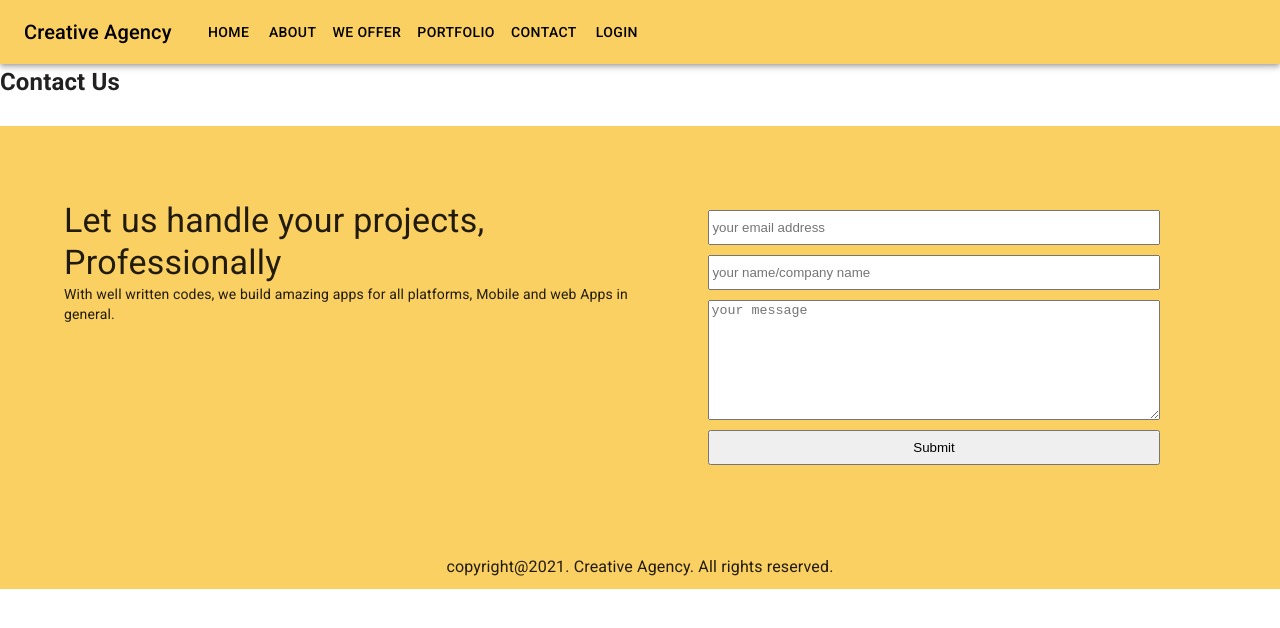
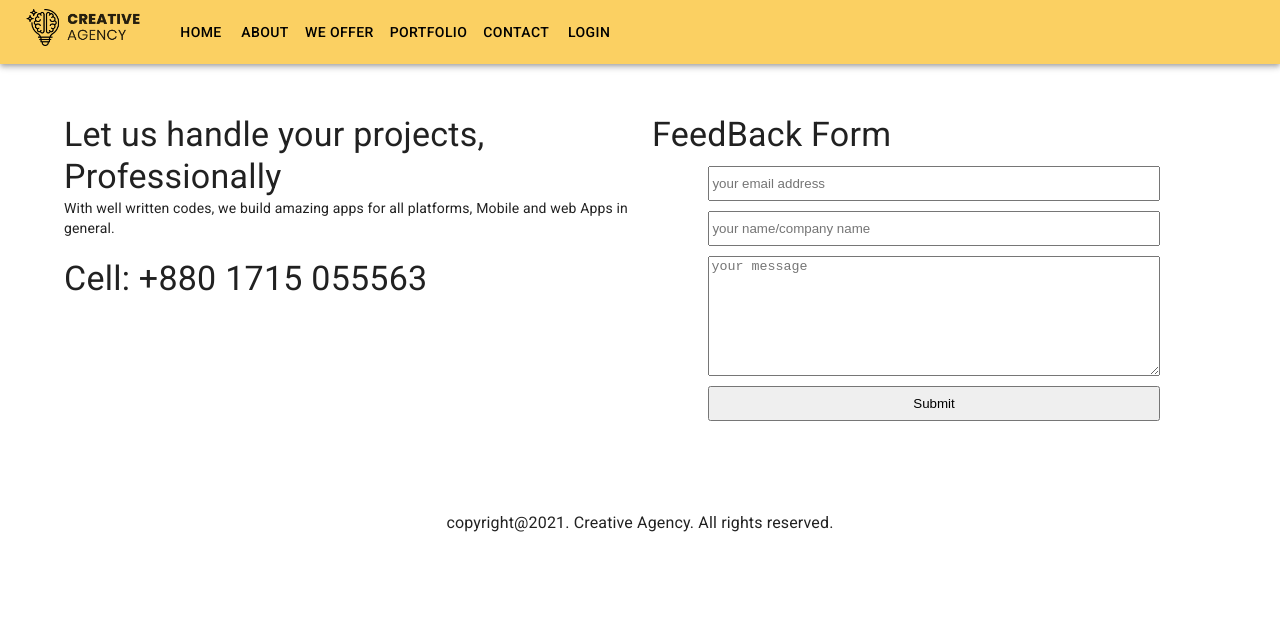
Before and after one commit to mukitur/Creative-Agency-Client, a React (Create React App) app: page /contact in a window 1280 px wide. Shown: the top 628 px of the page. Built offline with nearby package versions, Linux system fonts and the light colour scheme; no server answers.

Commit message:
logo add

```diff
--- a/src/Pages/Contact/Contact.js
+++ b/src/Pages/Contact/Contact.js
@@ -1,13 +1,66 @@
-import React from 'react';
-import Footer from '../../Shared/Footer/Footer';
+import React, { useRef } from 'react';
+import { useForm } from "react-hook-form";
 import Navigation from '../../Shared/Navigation/Navigation';
+import emailjs from 'emailjs-com';
+import { Container, Grid, Typography } from '@mui/material';
 
 const Contact = () => {
+    const { register, handleSubmit, reset } = useForm();
+    //for email js
+    const form = useRef();
+
+    const sendEmail = (e) => {
+        e.preventDefault();
+
+        emailjs.sendForm('service_Creative_h1pkj05', 'template_sc88ryi', form.current, 'user_jdWKYuVPcrmQs5UerXt2S')
+        .then((result) => {
+            alert('thank you email sent successfully');
+            reset();
+        }, (error) => {
+            alert('message');
+        });
+
+    };
+
     return (
         <div>
             <Navigation/>
-            <h2>Contact Us</h2>
-            <Footer/>
+            <Container>
+                <Grid container spacing={3} >
+                    <Grid item xs={12} md={6} style={{marginTop: '50px', marginBottom: '50px'}}>
+                        <Typography variant='h4'>
+                            Let us handle your projects, Professionally
+                        </Typography>
+                        <Typography variant='body2'>
+                            With well written codes, we build amazing apps for all platforms, Mobile and web Apps in general.
+                        </Typography>
+                        <Typography style={{marginTop: '20px'}} variant='h4'>
+                            Cell: +880 1715 055563
+                        </Typography>
+                    </Grid>
+
+                    <Grid item xs={12} md={6} style={{marginTop: '50px', marginBottom: '50px'}}>
+                    <Typography variant='h4'>
+                            FeedBack Form
+                        </Typography>
+
+                        <div className="add-footer">
+                            <form ref={form} onSubmit={sendEmail}>
+                                <input  {...register("email", { required: true, maxLength: 80 })} placeholder="your email address"/>
+                                <input  {...register("name", { required: true, maxLength: 80 })} placeholder="your name/company name"/>
+                                <textarea {...register("message", { required: true, maxLength: 300 })} placeholder="your message" />
+                                <input type="submit"/>
+                            </form>
+                        </div>
+                    </Grid>
+                </Grid>
+
+                <Grid container spacing={2} className="App">
+                    <Grid item xs={12} md={12} style={{marginTop: '30px', marginBottom: '10px'}}>
+                        copyright@2021. Creative Agency. All rights reserved.
+                    </Grid>
+                </Grid>
+            </Container>
         </div>
     );
 };
--- a/src/Pages/WeOffer/WeOffer.js
+++ b/src/Pages/WeOffer/WeOffer.js
@@ -1,4 +1,5 @@
 import React from 'react';
+import Footer from '../../Shared/Footer/Footer';
 import Navigation from '../../Shared/Navigation/Navigation';
 import ShowServices from '../ShowServices/ShowServices';
 
@@ -7,6 +8,7 @@ const WeOffer = () => {
         <div>
             <Navigation/>
             <ShowServices/>
+            <Footer></Footer>
         </div>
     );
 };
--- a/src/Shared/Footer/Footer.js
+++ b/src/Shared/Footer/Footer.js
@@ -1,12 +1,12 @@
 import { Container, Grid, Typography } from '@mui/material';
 import React, { useRef } from 'react';
 import { useForm } from "react-hook-form";
-import './Foter.css';
+import './Footer.css';
 import emailjs from 'emailjs-com';
 
 
 const Footer = () => {
-    const { register, handleSubmit, reset } = useForm();
+    const { register, reset } = useForm();
     //for email js
     const form = useRef();
 
--- a/src/Shared/Navigation/Navigation.js
+++ b/src/Shared/Navigation/Navigation.js
@@ -19,6 +19,7 @@ import PersonIcon from '@mui/icons-material/Person';
 import WorkspacesIcon from '@mui/icons-material/Workspaces';
 import ContactsIcon from '@mui/icons-material/Contacts';
 import useAuth from '../../hooks/useAuth';
+import logo from '../../images/logo.png';
 
 const Navigation = () => {
     const { user, logout } = useAuth();
@@ -129,7 +130,7 @@ const Navigation = () => {
                   <MenuIcon/>
                 </IconButton>
                 <Typography style={{marginRight: '25px'}} className={navLogo} variant="h6" component="div" >
-                  <Link className={navItem} to = "/">Creative Agency</Link>
+                  <Link className={navItem} to = "/"><img width="120px" src={logo} alt=""/></Link>
                 </Typography>
                 <Box className = {navItemContainer}  sx={{ flexGrow: 1 }}>
                     <Link className={navItem} to = "/"><Button color="inherit">Home</Button></Link>
```
Also changed, not shown: src/Pages/Contact/Contact.css (added, +19 -0 lines), src/Shared/Footer/Footer.css (renamed from src/Shared/Footer/Foter.css).
